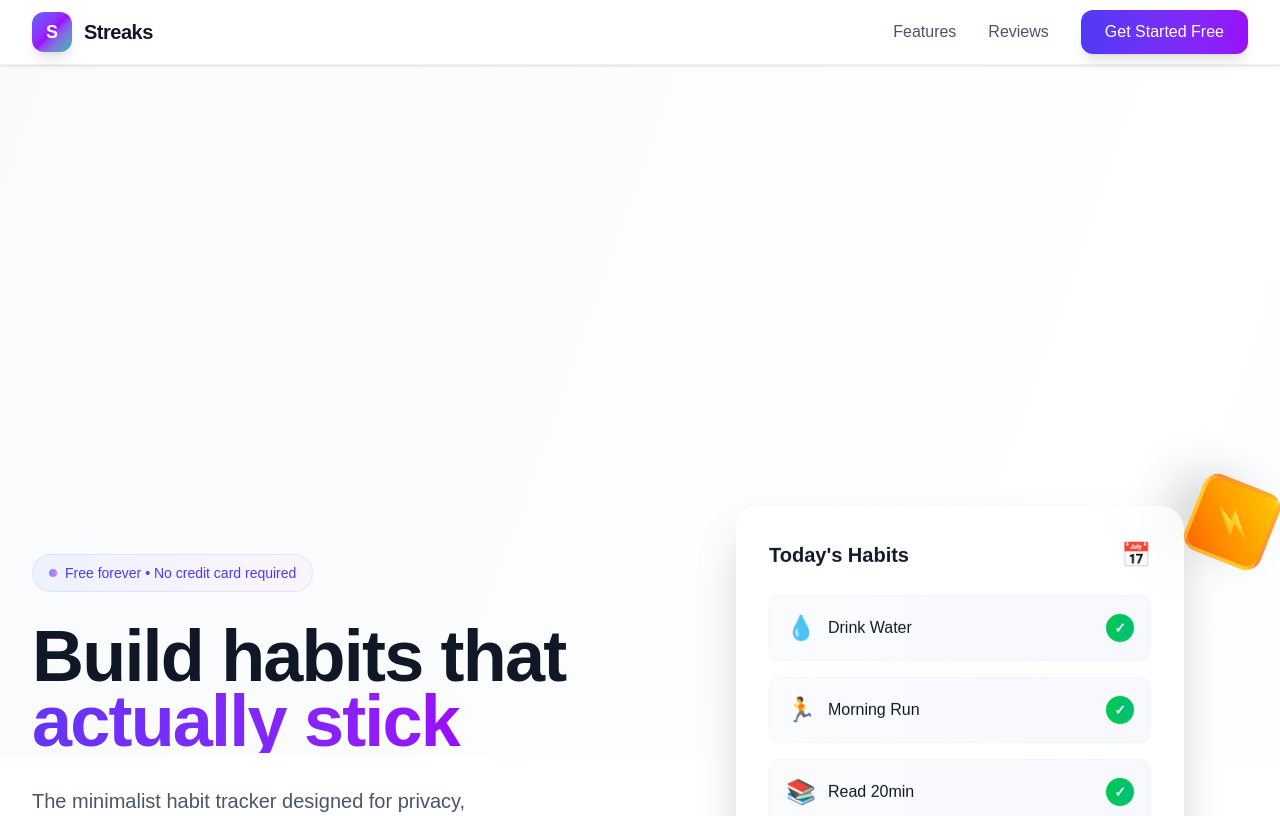
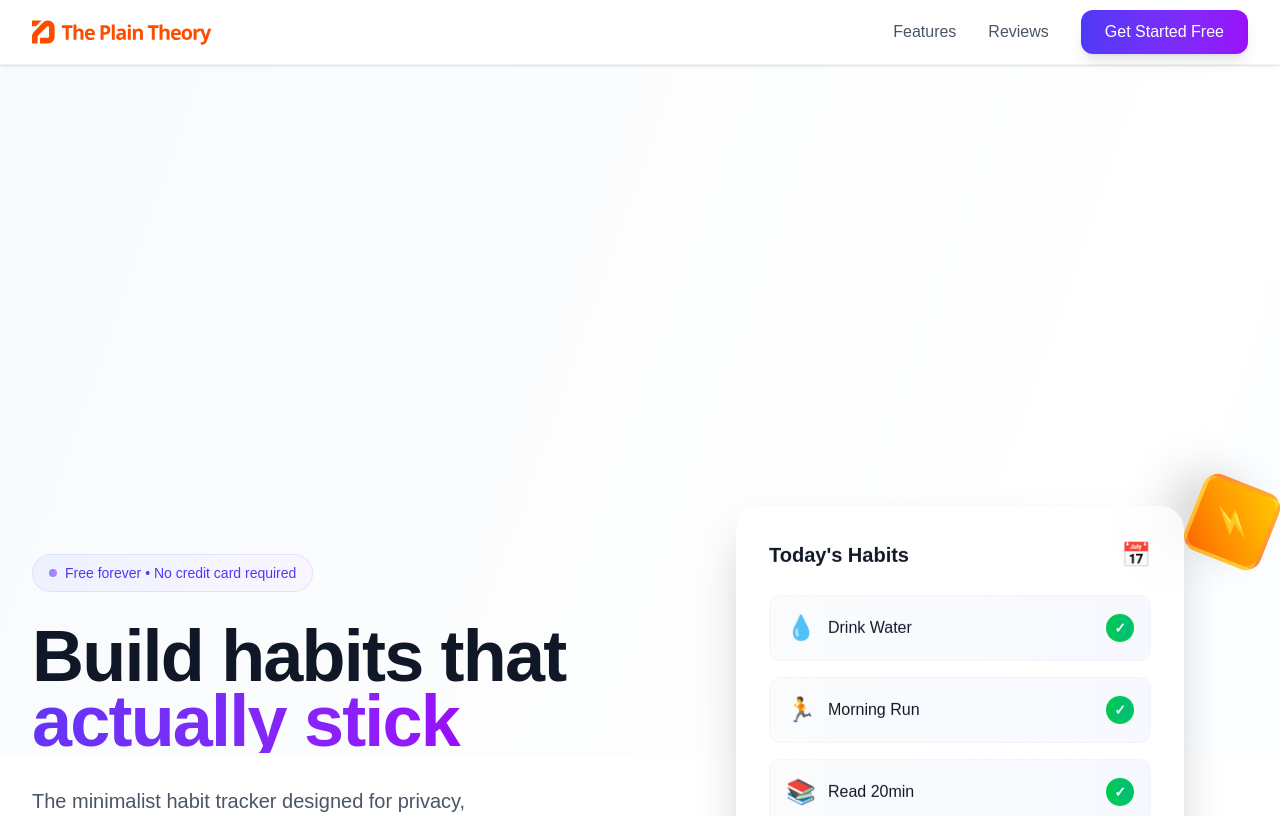
Before and after one commit to gagankarthik/theplaintheory, a Next.js app: page / in a window 1280 px wide. Shown: the top 816 px of the page. Built offline with nearby package versions, Linux system fonts and the light colour scheme.

Commit message:
logo updated

```diff
--- a/src/app/page.tsx
+++ b/src/app/page.tsx
@@ -170,12 +170,12 @@ const HabitTrackerLanding: React.FC = () => {
               whileHover={{ scale: 1.02 }}
               transition={{ duration: 0.2 }}
             >
-              <div className="w-10 h-10 bg-gradient-to-br from-indigo-500 via-purple-600 to-teal-500 rounded-xl flex items-center justify-center shadow-lg">
-                <span className="text-white font-bold text-lg">S</span>
-              </div>
-              <span className="font-bold text-xl text-gray-900 dark:text-white tracking-tight">
-                Streaks
-              </span>
+              <Image
+                src="/logo.svg"
+                alt="Streaks"
+                width={180}
+                height={40}
+              />
             </motion.div>
 
             {/* Desktop Menu */}
```
Also changed, not shown: public/logo.svg.
